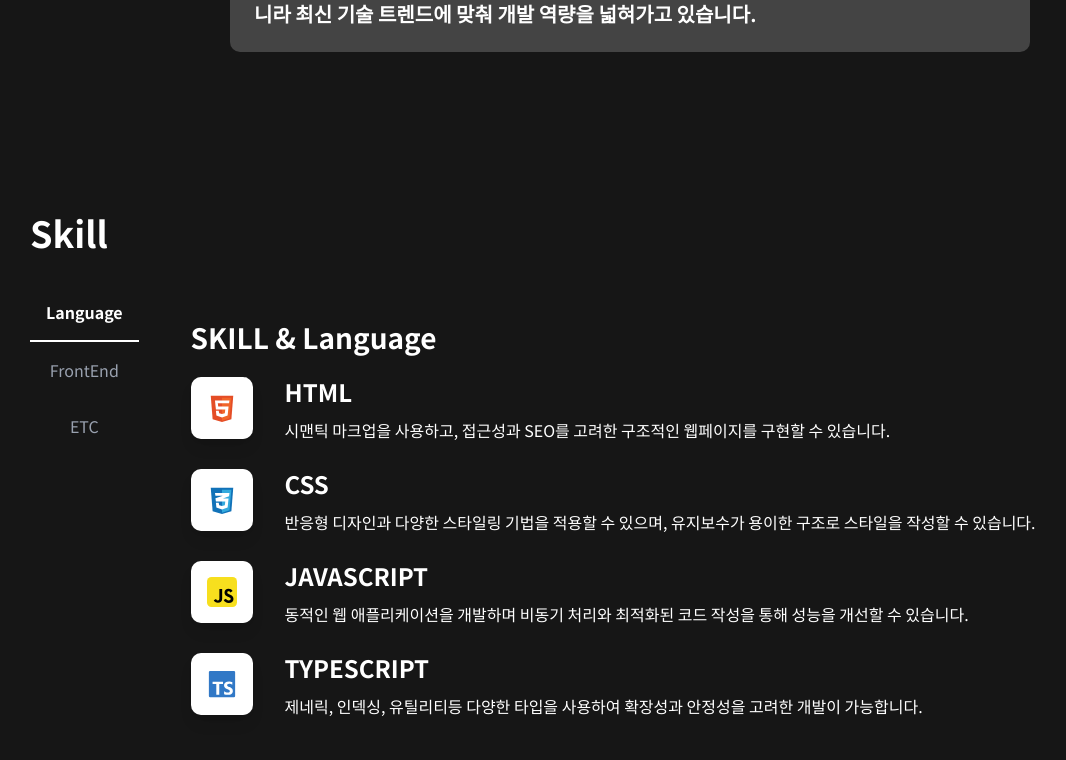
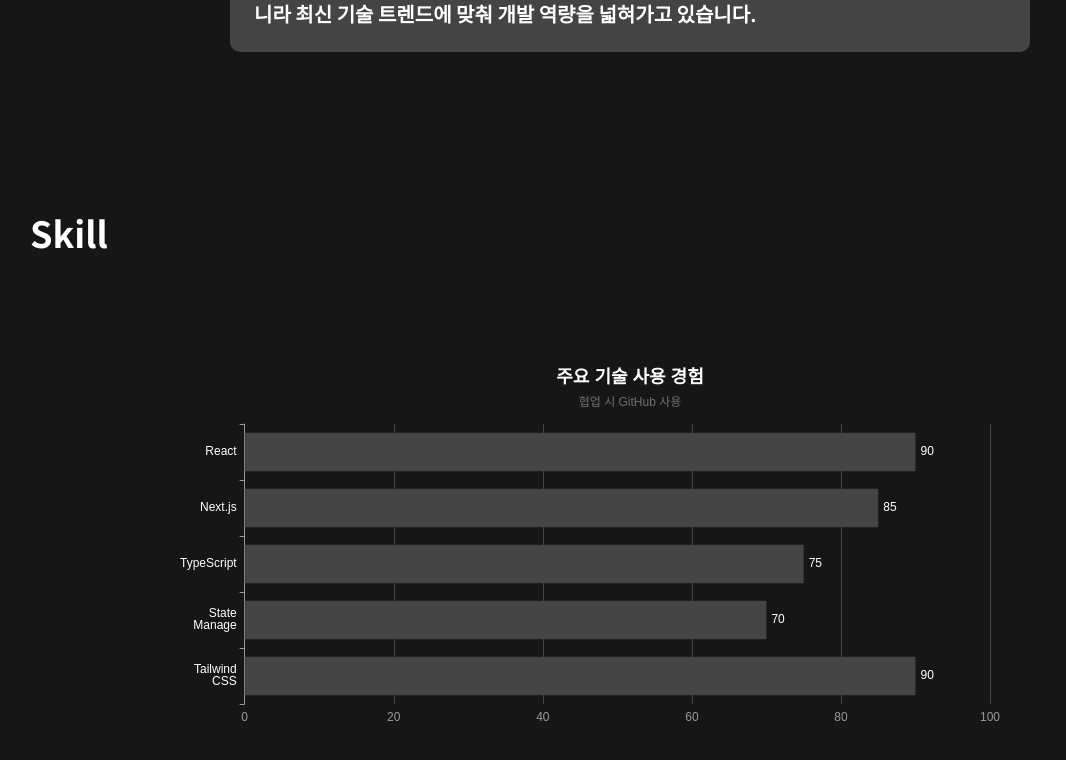
Before and after one commit to LGC1010/limgi, a Next.js app: page / in a window 1280 px wide. Shown: the part 2201-2961 px from the top of the page, without its empty margins (10-1076 px from the left). Built offline with nearby package versions, Linux system fonts and the light colour scheme.

Commit message:
feat: skill 그래프 수정

```diff
--- a/package.json
+++ b/package.json
@@ -9,6 +9,8 @@
     "lint": "next lint"
   },
   "dependencies": {
+    "echarts": "^5.6.0",
+    "echarts-for-react": "^3.0.2",
     "framer-motion": "^12.5.0",
     "lodash": "^4.17.21",
     "lodash.debounce": "^4.0.8",
--- a/src/app/components/Skill.tsx
+++ b/src/app/components/Skill.tsx
@@ -1,19 +1,14 @@
-'use client';
-
 import { motion } from 'framer-motion';
-import React, { useState } from 'react';
-import LanguageTab from './Language';
-import FrontEndTab from './FrontEndTab';
-import EtcTab from './EtcTab';
-
-const tabs = [
-  { id: 1, label: 'Language', component: <LanguageTab /> },
-  { id: 2, label: 'FrontEnd', component: <FrontEndTab /> },
-  { id: 3, label: 'ETC', component: <EtcTab /> }
-];
+import ReactECharts from 'echarts-for-react';
+import option from '@/mock/chart';
 
 const Skill = () => {
-  const [activeTab, setActiveTab] = useState(1);
+  const handleChartSize = (chart: { resize: () => void }) => {
+    window.addEventListener('resize', () => {
+      chart.resize();
+    });
+  };
+
   return (
     <motion.div
       initial={{ opacity: 0, y: 50 }}
@@ -26,22 +21,9 @@
         ease: 'easeOut'
       }}
     >
-      <h3 className='text-4xl font-black text-superLightGray pb-[2rem] text-white'>Skill</h3>
-      <div className='flex max-md:block'>
-        <div className='flex flex-col max-md:block'>
-          {tabs.map((tab) => (
-            <button
-              key={tab.id}
-              className={`px-4 py-4 max-w-[180px] ${
-                activeTab === tab.id ? 'border-b-2 border-white font-bold text-white' : 'text-gray-400'
-              }`}
-              onClick={() => setActiveTab(tab.id)}
-            >
-              {tab.label}
-            </button>
-          ))}
-        </div>
-        <div className='mt-4'>{tabs.find((tab) => tab.id === activeTab)?.component}</div>
+      <h3 className='text-4xl font-black pb-[2rem] text-white'>Skill</h3>
+      <div className='w-[900px] max-xl:w-full mx-auto mt-20 max-md:mt-6'>
+        <ReactECharts option={option} onChartReady={handleChartSize} style={{ height: '400px', width: '100%' }} />
       </div>
     </motion.div>
   );
--- /dev/null
+++ b/src/mock/chart.ts
@@ -0,0 +1,66 @@
+const tooltips: Record<string, string> = {
+  React: 'UI 구성 및 상태 관리 중심 기능 구현',
+  'Next.js': '라우팅 SSR 등 구조적 페이지 설계',
+  TypeScript: '전반적인 타입 안정성 확보 및 오류 방지',
+  'State\nManage': '프로젝트 상태 관리에 활용',
+  'Tailwind\nCSS': '반응형 UI 스타일링'
+};
+
+const option = {
+  title: {
+    text: '주요 기술 사용 경험',
+    subtext: '협업 시 GitHub 사용',
+    left: 'center',
+    textStyle: {
+      color: '#ffffff'
+    }
+  },
+  tooltip: {
+    trigger: 'axis',
+    axisPointer: { type: 'shadow' },
+    formatter: (params: { name: string; value: number }[]) => {
+      const data = params[0];
+      return `${tooltips[data.name] || ''}`;
+    },
+    backgroundColor: '#333',
+    textStyle: {
+      color: '#fff'
+    }
+  },
+  grid: {
+    left: '0',
+    right: '10%',
+    bottom: '10%',
+    containLabel: true
+  },
+  xAxis: {
+    type: 'value',
+    max: 100,
+    axisLine: { lineStyle: { color: '#999' } },
+    splitLine: { lineStyle: { color: '#444' } }
+  },
+  yAxis: {
+    type: 'category',
+    data: ['React', 'Next.js', 'TypeScript', 'State\nManage', 'Tailwind\nCSS'],
+    inverse: true,
+    axisLine: { lineStyle: { color: '#999' } },
+    axisLabel: { color: '#fff' }
+  },
+  series: [
+    {
+      name: '숙련도',
+      type: 'bar',
+      data: [90, 85, 75, 70, 90],
+      label: {
+        show: true,
+        position: 'right',
+        color: '#fff'
+      },
+      itemStyle: {
+        color: '#444'
+      }
+    }
+  ]
+};
+
+export default option;
```
Also changed, not shown: 1 other file (tests, documents, lock files or other folders).
